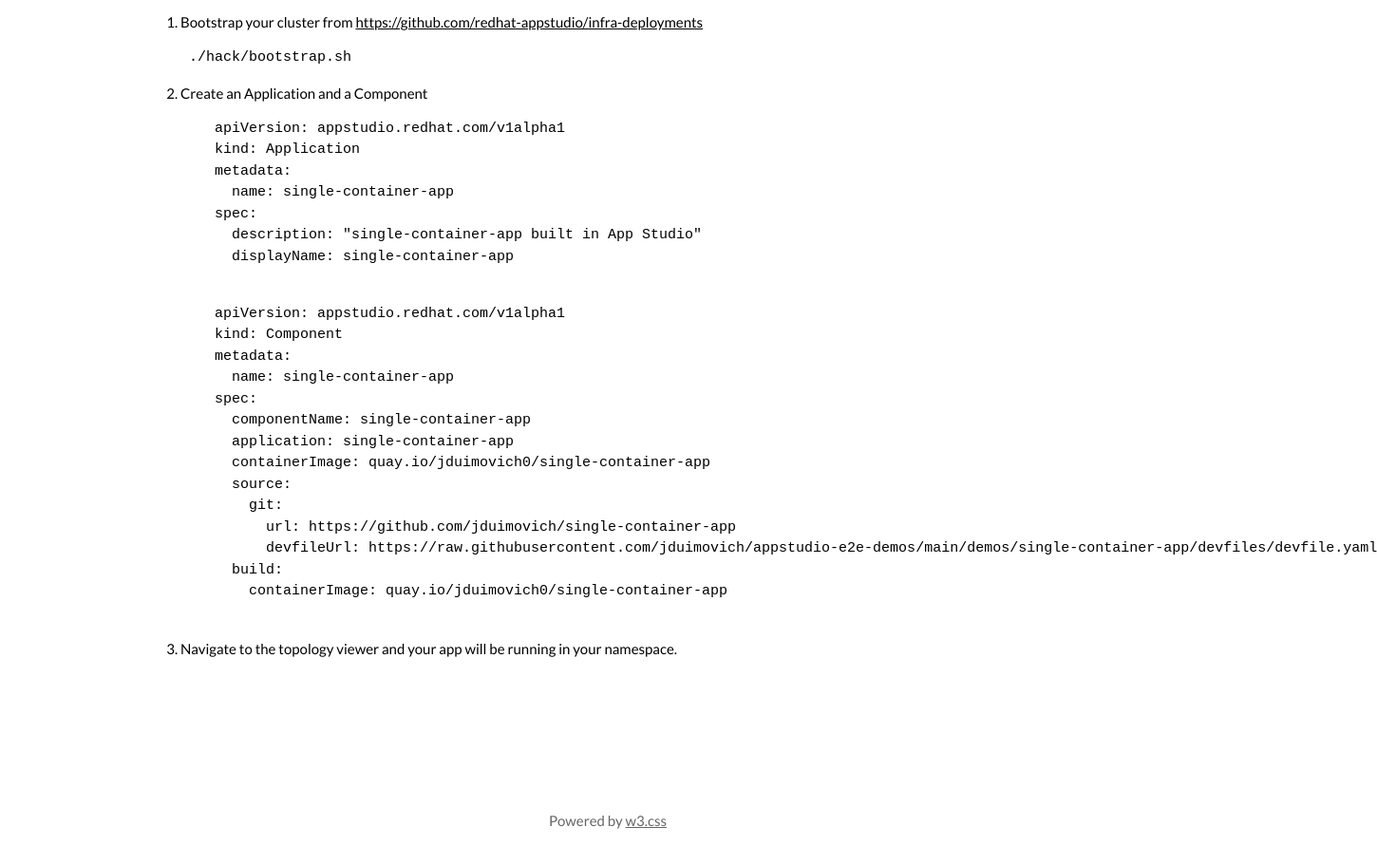
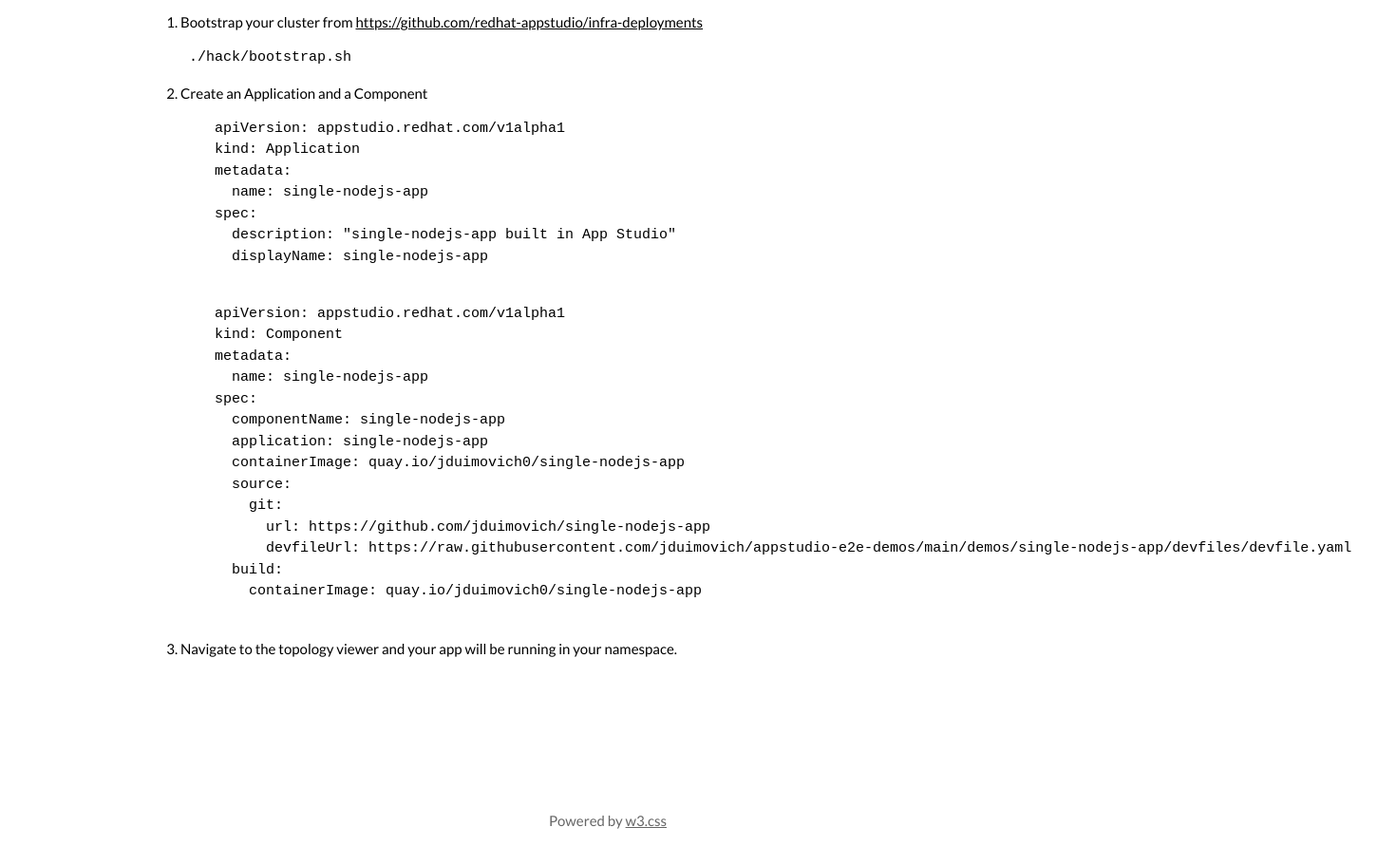
Before and after one commit to wbwrh/single-nodejs-app, a plain HTML site: page html/index.html in a window 1280 px wide. Shown: the part 844-1755 px from the top of the page at 95% size, 1450 px wide, since content can reach past the window. Drawn offline with nearby package versions, Linux system fonts and the light colour scheme.

Commit message:
single-nodejs-app properly named

```diff
--- a/html/index.html
+++ b/html/index.html
@@ -104,27 +104,27 @@
     apiVersion: appstudio.redhat.com/v1alpha1
     kind: Application
     metadata:
-      name: single-container-app
+      name: single-nodejs-app
     spec:
-      description: "single-container-app built in App Studio"
-      displayName: single-container-app
+      description: "single-nodejs-app built in App Studio"
+      displayName: single-nodejs-app
     </pre>
 
           <pre>
     apiVersion: appstudio.redhat.com/v1alpha1
     kind: Component
     metadata:
-      name: single-container-app
+      name: single-nodejs-app
     spec:
-      componentName: single-container-app
-      application: single-container-app
-      containerImage: quay.io/jduimovich0/single-container-app
+      componentName: single-nodejs-app
+      application: single-nodejs-app
+      containerImage: quay.io/jduimovich0/single-nodejs-app
       source:
         git:
-          url: https://github.com/jduimovich/single-container-app
-          devfileUrl: https://raw.githubusercontent.com/jduimovich/appstudio-e2e-demos/main/demos/single-container-app/devfiles/devfile.yaml
+          url: https://github.com/jduimovich/single-nodejs-app
+          devfileUrl: https://raw.githubusercontent.com/jduimovich/appstudio-e2e-demos/main/demos/single-nodejs-app/devfiles/devfile.yaml
       build:
-        containerImage: quay.io/jduimovich0/single-container-app
+        containerImage: quay.io/jduimovich0/single-nodejs-app
     </pre>
 
           <li> Navigate to the topology viewer and your app will be running in your namespace.
```
